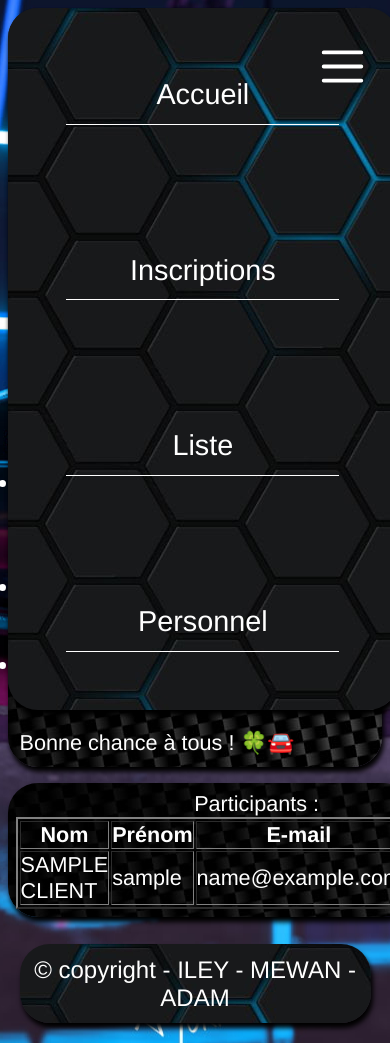
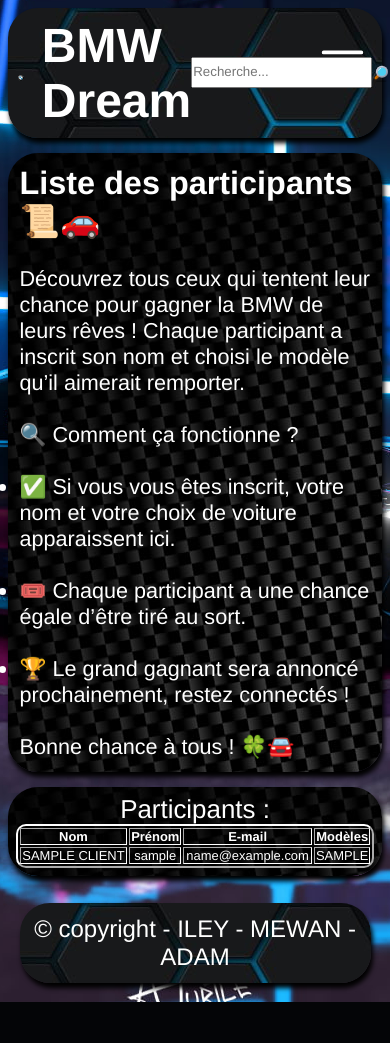
Before and after one commit to iley24/projet_Masson, a PHP site: page /html/liste.php in a window 390 px wide; the page is wider, and only the part inside the window is pictured. After the commit the page ends 1002 px from the top of that part, so only its background shows below. Run offline with PHP 8.4, Linux system fonts and the light colour scheme; tables that the repository leaves empty or names only in its code hold one stand-in row (values such as "Sample post").

Commit message:
améliorations css et responsive

```diff
--- a/css/mobile.css
+++ b/css/mobile.css
@@ -1,48 +1,64 @@
-@media screen and (max-width:600px){
-    *{
+@media screen and (max-width: 600px) {
+    /* Réinitialisation douce */
+    * {
         margin: 0;
         padding: 0;
+        box-sizing: border-box;
     }
-    article,main,section,aside,nav{
+
+    /* Layout global */
+    article, main, section, aside {
         width: 100%;
         display: flex;
         flex-wrap: wrap;
     }
-    nav{
-        display: none;
+
+    /* Menu burger */
+    nav {
         width: 100%;
         height: auto;
         position: absolute;
         z-index: 10;
-        display: flex;
-
+        background-color: #333; /* Assure que le fond soit visible */
+        flex-direction: column;
+        display: none; /* caché par défaut */
     }
 
-    nav a{
+    nav a {
         display: block;
         width: 100%;
         text-align: center;
         line-height: 2em;
         border-bottom: 1px solid white;
+        color: white;
+        background-color: #444;
+        text-decoration: none;
     }
 
-    #burger{
+    #burger {
         display: block;
         width: 12%;
-    }
-    img{
-        width: 15%;
-    }
-    header{
-        display: flex;
-        flex-wrap: nowrap;
+        cursor: pointer;
     }
 
-    #logo{
-        width: 20%;
+    /* Images génériques */
+    img {
+        max-width: 100%;
+        height: auto;
     }
 
-    #loupe{
+    header {
+        display: flex;
+        justify-content: space-between;
+        align-items: center;
+        padding: 10px;
+    }
+
+    #logo {
+        width: 25%;
+    }
+
+    #loupe {
         width: 10%;
     }
 }
--- a/css/style.css
+++ b/css/style.css
@@ -47,6 +47,10 @@
     margin: 2%;
     padding: 2%;
     font-size: 0.9em;
+}
+aside form #logout{
+    padding: 2%;
+    margin: 1%;
 }
 main aside img{
     width: 40%;
@@ -152,6 +156,19 @@
     font-size: 1.8em;
 
 }
+table{
+    width: 100%;
+    font-size: 0.6em;
+    border-radius: 10px;
+    border-color: white;
+}
+table caption{
+    font-size: 2em;
+}
+main aside form{
+    margin: 0;
+    padding: 0;
+}
 /* css burger */
 #burger{
     display: none;
@@ -182,3 +199,16 @@
     top: 2%;
     right: 2%;
 }
+#closeTab{
+    width: 40px;
+}
+#loupeTab{
+    width: 40px;
+}
+#tab{
+    text-align: center;
+}
+#tab input{
+    margin: 0;
+    padding: 0;
+}
```
